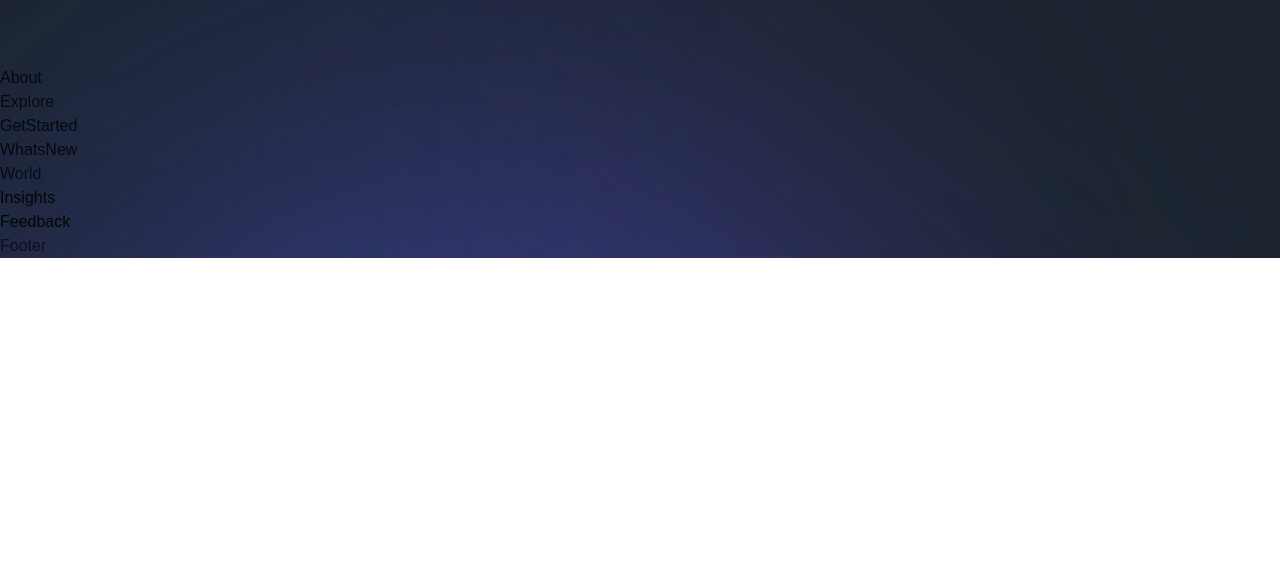
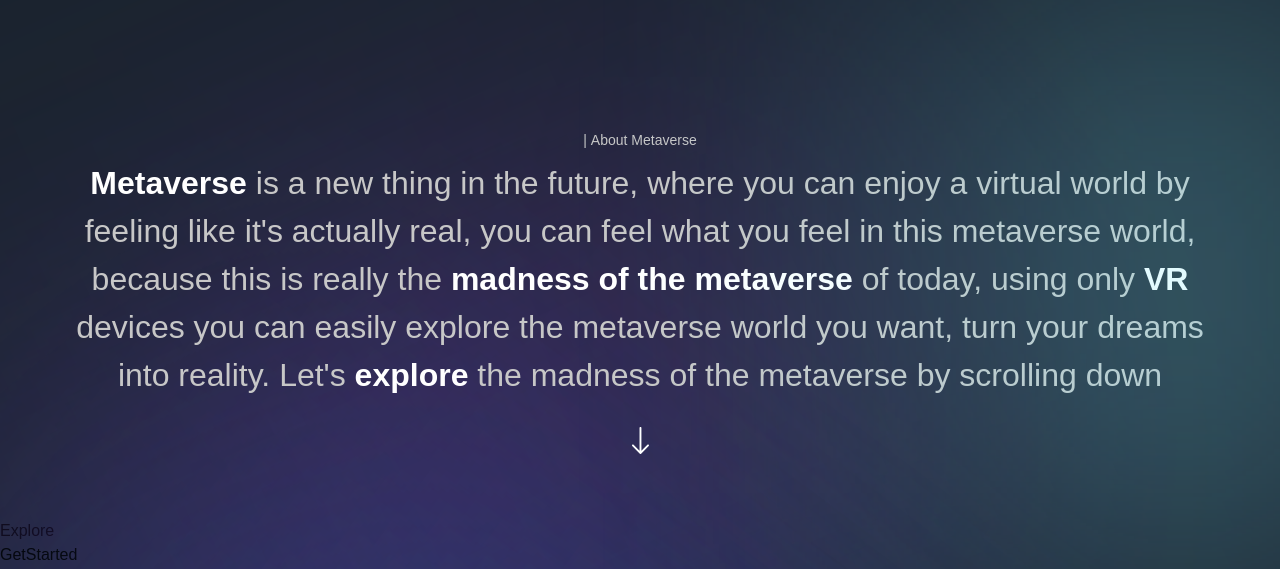
Before and after one commit to portercol/metaverse-ui, a Next.js app: page / in a window 1280 px wide. Shown: the part 1038-1607 px from the top of the page. Before the commit the page ends 1296 px from the top, so only its background shows below. Built offline with nearby package versions, Linux system fonts and the light colour scheme; a web font is replaced by a local one.

Commit message:
added CustomText component content, finished About component and adjusted Hero component

```diff
--- a/app/page.js
+++ b/app/page.js
@@ -1,5 +1,14 @@
-import { Footer, Navbar } from '../components';
-import { About, Explore, Feedback, GetStarted, Hero, Insights, WhatsNew, World } from '../sections';
+import { Footer, Navbar } from "../components";
+import {
+  About,
+  Explore,
+  Feedback,
+  GetStarted,
+  Hero,
+  Insights,
+  WhatsNew,
+  World,
+} from "../sections";
 
 const Page = () => (
   <div className="bg-primary-black overflow-hidden">
@@ -13,7 +22,6 @@ const Page = () => (
     <div className="relative">
       <GetStarted />
       <div className="gradient-04 z-0" />
-      <WhatsNew />
     </div>
     <World />
     <div className="relative">
--- a/components/CustomTexts.jsx
+++ b/components/CustomTexts.jsx
@@ -1,9 +1,28 @@
-import React from 'react'
+'use client';
 
-const CustomTexts = () => {
-  return (
-    <div>CustomTexts</div>
-  )
-}
+import { motion } from 'framer-motion';
+import { textContainer, textVariant2 } from '../utils/motion';
 
-export default CustomTexts
+export const TypingText = ({ title, textStyles }) => (
+  <motion.p
+    variants={textContainer}
+    className={`font-normal text-[14px] text-secondary-white ${textStyles}`}
+  >
+    {Array.from(title).map((letter, index) => (
+      <motion.span variants={textVariant2} key={index}>
+        {letter === ' ' ? '\u00A0' : letter}
+      </motion.span>
+    ))}
+  </motion.p>
+);
+
+export const TitleText = ({ title, textStyles }) => (
+  <motion.h2
+    variants={textVariant2}
+    initial="hidden"
+    whileInView="show"
+    className={`mt-[8px] font-bold md:text-[64px] text-[40px] text-white ${textStyles}`}
+  >
+    {title}
+  </motion.h2>
+);
--- a/sections/About.jsx
+++ b/sections/About.jsx
@@ -2,12 +2,35 @@
 import React from "react";
 import { motion } from "framer-motion";
 import { fadeIn, staggerContainer } from "../utils/motion";
-import { TypingText } from "../components"
+import { TypingText } from "../components/CustomTexts";
 import styles from "../styles/index.js";
 
 const About = () => {
   return (
-    <div>About</div>
+    <section className={`${styles.paddings} relative z-10`}>
+      <div className="gradient-02 z-0" />
+      <motion.div
+        variants={staggerContainer}
+        initial="hidden"
+        whileInView="show"
+        viewport={{ once: false, amount: 0.25 }}
+        className={`${styles.innerWidth} mx-auto ${styles.flexCenter} flex-col`}
+      >
+        <TypingText title="| About Metaverse" textStyles="text-center" />
+        <motion.p
+          variants={fadeIn('up', 'tween', 0.2, 1)}
+          className="mt-[8px] font-normal sm:text-[32px] text-[20px] text-center text-secondary-white"
+        >
+          <span className="font-extrabold text-white">Metaverse</span> is a new thing in the future, where you can enjoy a virtual world by feeling like it's actually real, you can feel what you feel in this metaverse world, because this is really the <span className="font-extrabold text-white">madness of the metaverse</span> of today, using only <span className="font-extrabold text-white">VR</span> devices you can easily explore the metaverse world you want, turn your dreams into reality. Let's <span className="font-extrabold text-white">explore</span> the madness of the metaverse by scrolling down
+        </motion.p>
+        <motion.img
+          variants={fadeIn('up', 'tween', 0.3, 1)}
+          src="/arrow-down.svg"
+          alt="arrow down icon"
+          className="w-[18px] h-[28px] object-contain mt-[28px]"
+        />
+        </motion.div>
+    </section>
   )
 }
 
--- a/sections/Hero.jsx
+++ b/sections/Hero.jsx
@@ -47,7 +47,7 @@ const Hero = () => {
             alt="cover graphic"
             className="w-full sm:h-[500px] h-[300px] object-cover rounded-tl-[140px] z-10 relative"
           />
-          <a href="#explore">
+          <a href="#About">
             <div className="w-full flex justify-end sm:-mt-[70px] -mt-[50px] pr-[40px] relative z-10">
               <img
                 src="/stamp.png"
```
